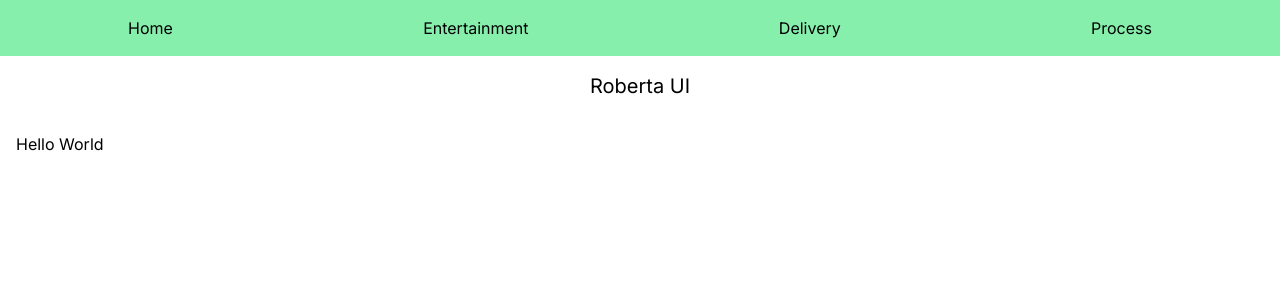
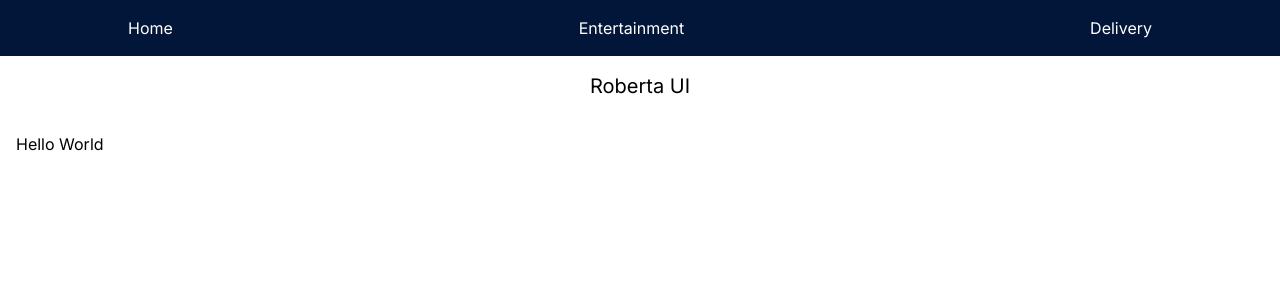
Before and after one commit to LeoPilgram/robertaUI2, a Next.js app: page / in a window 1280 px wide. Shown: the top 300 px of the page. Built offline with nearby package versions, Linux system fonts and the light colour scheme.

Commit message:
Slight changes to Navbar

```diff
--- a/src/components/Button.tsx
+++ b/src/components/Button.tsx
@@ -1,5 +1,6 @@
 import Image from 'next/image';
 
+// Source: https://github.com/adrianhajdin/travel_ui_ux/blob/main/components/Navbar.tsx
 type ButtonProps = {
   type: 'button' | 'submit';
   title: string;
--- a/src/components/Navbar.tsx
+++ b/src/components/Navbar.tsx
@@ -3,12 +3,15 @@ import Image from 'next/image';
 import Link from 'next/link';
 import Button from './Button';
 
+// Source: https://github.com/adrianhajdin/travel_ui_ux/blob/main/components/Navbar.tsx
 const Navbar = () => {
   return (
-    <nav className="bg-green-300 p-4 flex justify-center">
-      <div className="container mx-auto flex justify-between items-center w-full max-w-screen-lg">
+    <nav className="bg-blue-70 p-4 flex flex-row justify-start">
+      <div className="container mx-auto flex flex-row justify-between items-left w-full max-w-screen-lg">
         {NAV_LINKS.map((link) => (
-          <Link href={link.href}>{link.label}</Link>
+          <Link className="text-white" href={link.href}>
+            {link.label}
+          </Link>
         ))}
       </div>
     </nav>
--- a/src/constants/index.ts
+++ b/src/constants/index.ts
@@ -1,7 +1,7 @@
 // NAVIGATION
+// Source: https://github.com/adrianhajdin/travel_ui_ux/blob/main/components/Navbar.tsx
 export const NAV_LINKS = [
   { href: '/', label: 'Home' },
   { href: '/entertainment', label: 'Entertainment' },
   { href: '/delivery', label: 'Delivery' },
-  { href: '/process', label: 'Process ' },
 ];
```
